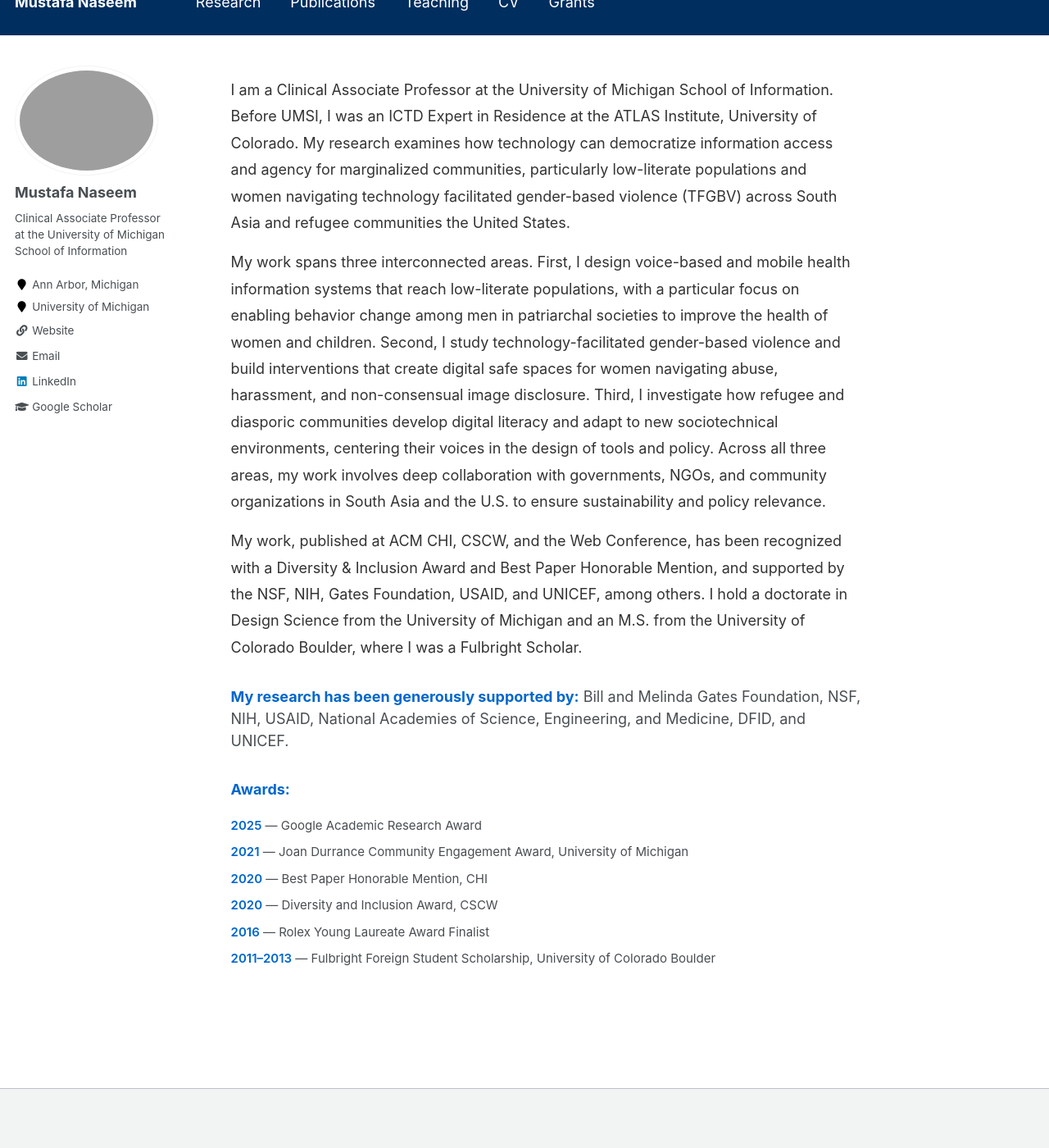
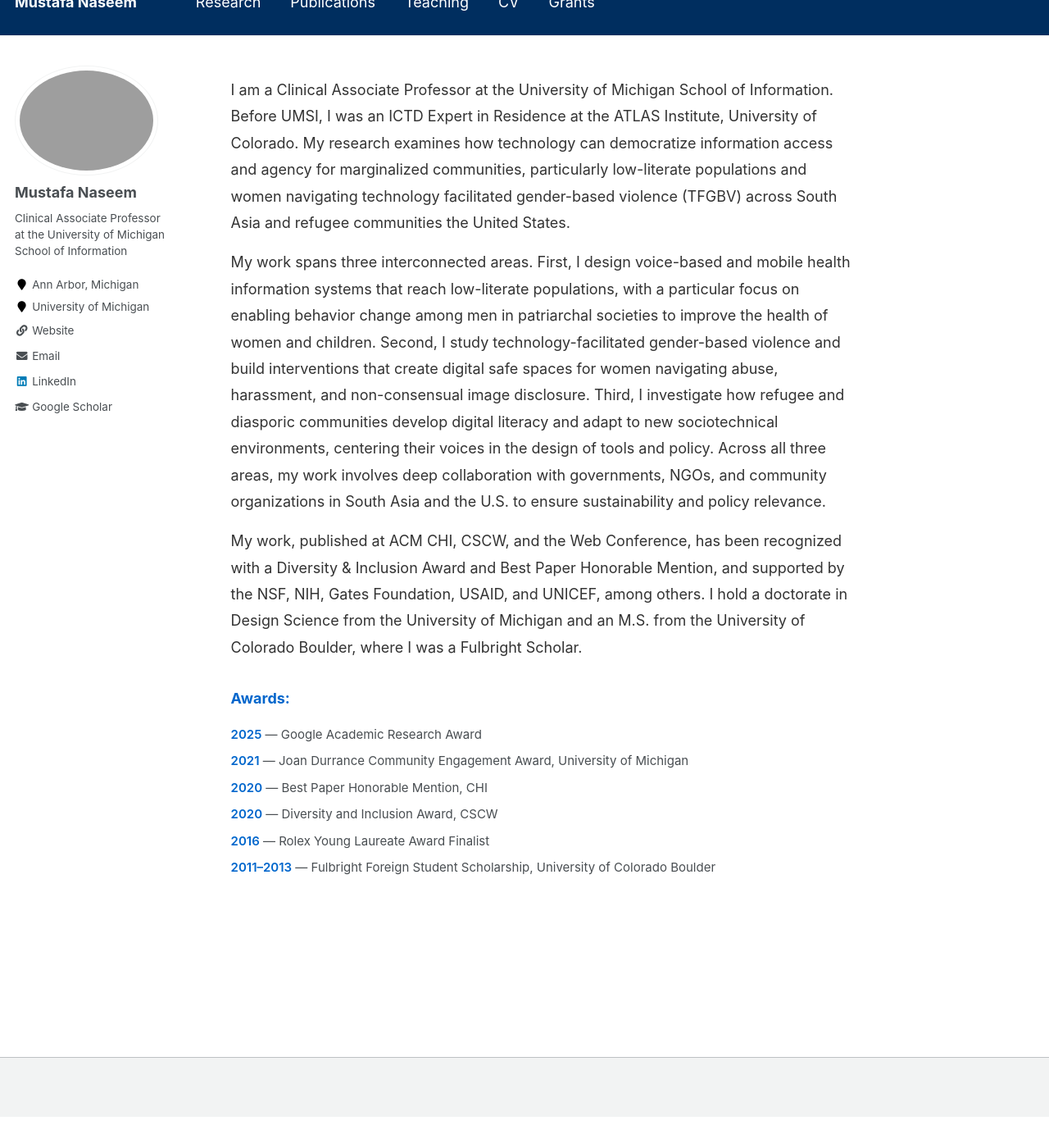
Before and after one commit to mustafanaseem/mustafanaseem.github.io, a Jekyll site: the page built from _pages/about.md, in a window 1280 px wide and 1400 px high, scrolled down 38 px. Shown: the whole window at 82% size. Built offline with Jekyll 4.4.1, drawn with Linux system fonts in a browser that asks for light colours.

Commit message:
Remove redundant 'supported by' section from landing page

```diff
--- a/_pages/about.md
+++ b/_pages/about.md
@@ -17,10 +17,6 @@ redirect_from:
     margin-bottom: 16px;
     line-height: 1.8;
     color: #333;
-}
-
-.supported-by {
-    margin-bottom: 30px;
 }
 
 .award {
@@ -43,10 +39,6 @@ redirect_from:
 <p>My work, published at ACM CHI, CSCW, and the Web Conference, has been recognized with a Diversity & Inclusion Award and Best Paper Honorable Mention, and supported by the NSF, NIH, Gates Foundation, USAID, and UNICEF, among others. I hold a doctorate in Design Science from the University of Michigan and an M.S. from the University of Colorado Boulder, where I was a Fulbright Scholar.</p>
 </div>
 
-<div class="supported-by">
-<p><strong style="color: #0066cc;">My research has been generously supported by:</strong> Bill and Melinda Gates Foundation, NSF, NIH, USAID, National Academies of Science, Engineering, and Medicine, DFID, and UNICEF.</p>
-</div>
-
 <div class="about-section">
 <p><strong style="color: #0066cc;">Awards:</strong></p>
 <div class="award"><span class="award-year">2025</span> — Google Academic Research Award</div>
```
